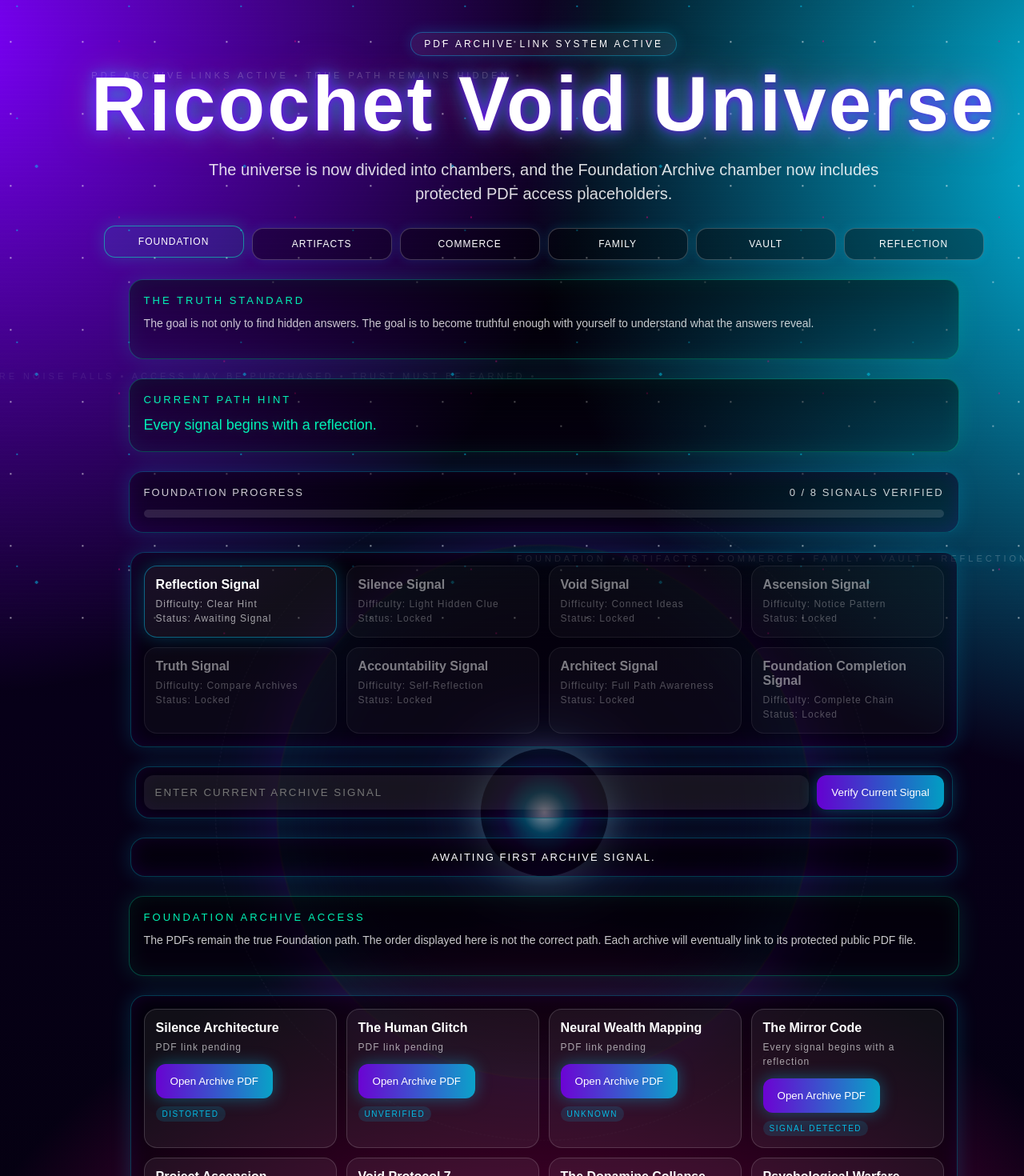
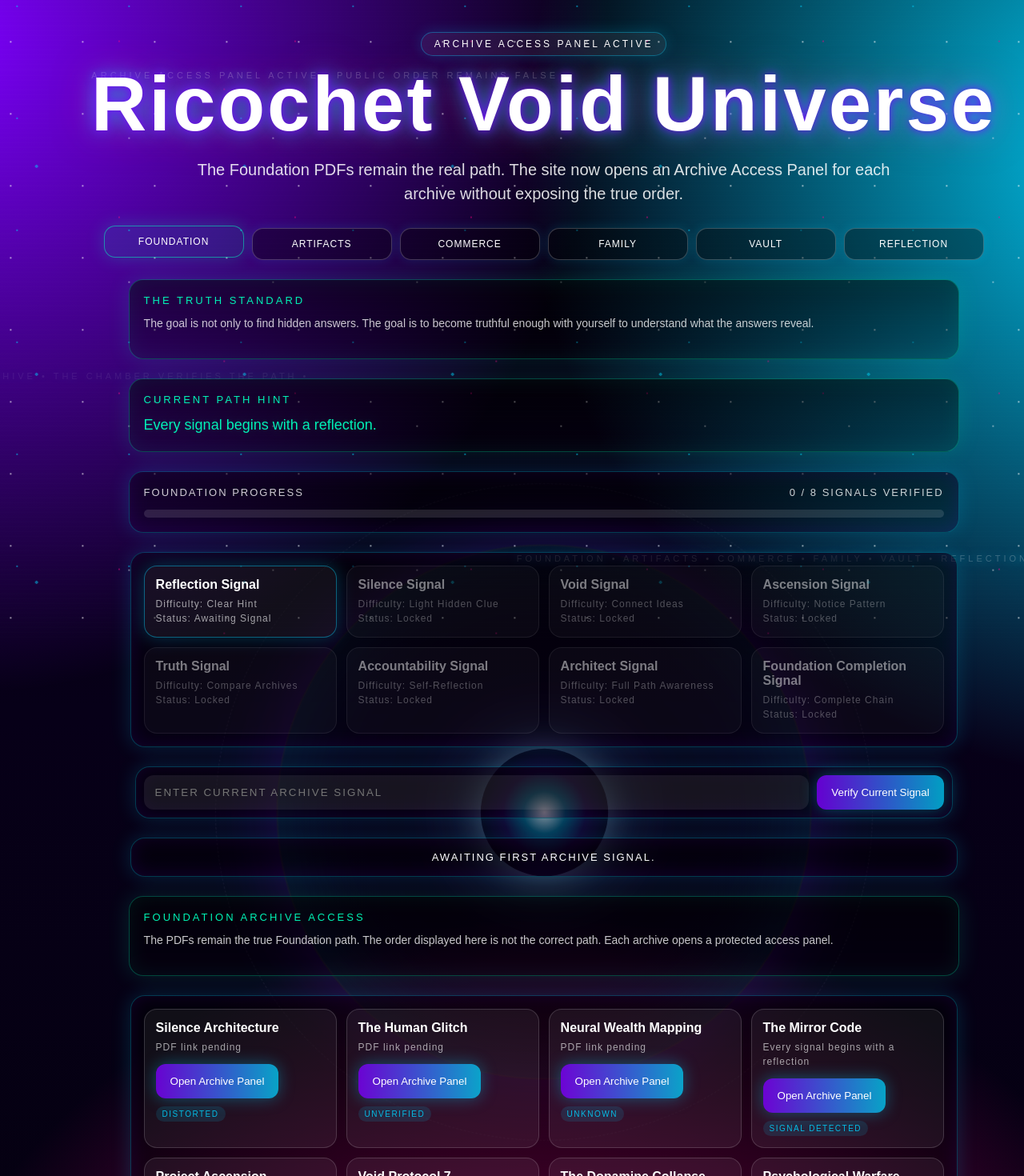
Before and after one commit to 5n7h5hh7dv-code/Ricochet.void-universe, a React (Vite) app: page / in a window 1280 px wide. Shown: the top 1470 px of the page at 80% size. Built offline with nearby package versions, Linux system fonts and the light colour scheme.

Commit message:
Update App.jsx

```diff
--- a/src/App.jsx
+++ b/src/App.jsx
@@ -12,14 +12,14 @@ const signals = [
 ];
 
 const archivePdfs = [
-  ["Silence Architecture", "PDF link pending", "Distorted"],
-  ["The Human Glitch", "PDF link pending", "Unverified"],
-  ["Neural Wealth Mapping", "PDF link pending", "Unknown"],
-  ["The Mirror Code", "Every signal begins with a reflection", "Signal Detected"],
-  ["Project Ascension", "PDF link pending", "Dormant"],
-  ["Void Protocol 7", "PDF link pending", "Fragment Found"],
-  ["The Dopamine Collapse Manual", "PDF link pending", "Partial Signal"],
-  ["Psychological Warfare Against Yourself", "PDF link pending", "Unknown"],
+  { title: "Silence Architecture", note: "PDF link pending", status: "Distorted", file: "/archives/silence-architecture.pdf" },
+  { title: "The Human Glitch", note: "PDF link pending", status: "Unverified", file: "/archives/the-human-glitch.pdf" },
+  { title: "Neural Wealth Mapping", note: "PDF link pending", status: "Unknown", file: "/archives/neural-wealth-mapping.pdf" },
+  { title: "The Mirror Code", note: "Every signal begins with a reflection", status: "Signal Detected", file: "/archives/the-mirror-code.pdf" },
+  { title: "Project Ascension", note: "PDF link pending", status: "Dormant", file: "/archives/project-ascension.pdf" },
+  { title: "Void Protocol 7", note: "PDF link pending", status: "Fragment Found", file: "/archives/void-protocol-7.pdf" },
+  { title: "The Dopamine Collapse Manual", note: "PDF link pending", status: "Partial Signal", file: "/archives/dopamine-collapse-manual.pdf" },
+  { title: "Psychological Warfare Against Yourself", note: "PDF link pending", status: "Unknown", file: "/archives/psychological-warfare-against-yourself.pdf" },
 ];
 
 const artifacts = [
@@ -54,6 +54,7 @@ function getCountdown(targetDate) {
 
 export default function App() {
   const [activeChamber, setActiveChamber] = useState("foundation");
+  const [selectedArchive, setSelectedArchive] = useState(null);
   const [currentSignal, setCurrentSignal] = useState(0);
   const [signalInput, setSignalInput] = useState("");
   const [signalStatus, setSignalStatus] = useState("idle");
@@ -74,9 +75,7 @@ export default function App() {
   const foundationComplete = completed >= signals.length;
 
   useEffect(() => {
-    const timer = setInterval(() => {
-      setCountdown(getCountdown("2026-12-31T23:59:59"));
-    }, 1000);
+    const timer = setInterval(() => setCountdown(getCountdown("2026-12-31T23:59:59")), 1000);
     return () => clearInterval(timer);
   }, []);
 
@@ -427,11 +426,23 @@ export default function App() {
           box-shadow: 0 0 20px rgba(0,212,255,0.35);
           cursor: pointer;
           transition: 0.3s ease;
+          text-decoration: none;
+          display: inline-block;
         }
 
         .actionButton:hover {
           transform: translateY(-2px);
           box-shadow: 0 0 24px rgba(0,212,255,0.55), 0 0 38px rgba(125,0,255,0.35);
+        }
+
+        .secondaryButton {
+          border: 1px solid rgba(255,255,255,0.2);
+          border-radius: 12px;
+          padding: 12px 16px;
+          color: white;
+          background: rgba(255,255,255,0.08);
+          cursor: pointer;
+          margin-left: 10px;
         }
 
         .gateResult {
@@ -603,18 +614,18 @@ export default function App() {
       <div className="voidSymbol"></div>
       <div className="voidCore"></div>
 
-      <div className="dataStream streamOne">pdf archive links active • true path remains hidden •</div>
+      <div className="dataStream streamOne">archive access panel active • public order remains false •</div>
       <div className="dataStream streamTwo">foundation • artifacts • commerce • family • vault • reflection •</div>
-      <div className="dataStream streamThree">signal grows where noise falls • access may be purchased • trust must be earned •</div>
+      <div className="dataStream streamThree">the pdf is the archive • the chamber verifies the path •</div>
 
       <section className="panel">
-        <div className="signalTag">PDF Archive Link System Active</div>
+        <div className="signalTag">Archive Access Panel Active</div>
 
         <h1>Ricochet Void Universe</h1>
 
         <p className="subtitle">
-          The universe is now divided into chambers, and the Foundation Archive chamber
-          now includes protected PDF access placeholders.
+          The Foundation PDFs remain the real path. The site now opens an Archive
+          Access Panel for each archive without exposing the true order.
         </p>
 
         <div className="chamberNav">
@@ -689,24 +700,49 @@ export default function App() {
             <div className="card sectionPad greenPanel">
               <div className="cardTitle">Foundation Archive Access</div>
               <p>
-                The PDFs remain the true Foundation path. The order displayed here is not
-                the correct path. Each archive will eventually link to its protected public
-                PDF file.
+                The PDFs remain the true Foundation path. The order displayed here is
+                not the correct path. Each archive opens a protected access panel.
               </p>
             </div>
 
             <div className="card grid4">
-              {archivePdfs.map(([title, note, status]) => (
-                <div className="universeCard" key={title}>
-                  <strong>{title}</strong>
-                  <span>{note}</span>
-                  <button className="actionButton" style={{ marginTop: "12px" }}>
-                    Open Archive PDF
+              {archivePdfs.map((archive) => (
+                <div className="universeCard" key={archive.title}>
+                  <strong>{archive.title}</strong>
+                  <span>{archive.note}</span>
+                  <button className="actionButton" style={{ marginTop: "12px" }} onClick={() => setSelectedArchive(archive)}>
+                    Open Archive Panel
                   </button>
-                  <div className="status">{status}</div>
+                  <div className="status">{archive.status}</div>
                 </div>
               ))}
             </div>
+
+            {selectedArchive && (
+              <div className="card sectionPad greenPanel">
+                <div className="cardTitle">Archive Access Panel</div>
+                <p><strong>{selectedArchive.title}</strong></p>
+                <p>
+                  This archive is part of the Foundation path. The public display order
+                  is not the true progression order. The user must follow the hidden
+                  signals inside the PDFs.
+                </p>
+                <p>
+                  Future PDF path:
+                  <br />
+                  <span style={{ color: "rgba(0,255,190,0.95)" }}>{selectedArchive.file}</span>
+                </p>
+                <p>
+                  Status: {selectedArchive.status}
+                </p>
+                <a className="actionButton" href={selectedArchive.file} target="_blank" rel="noreferrer">
+                  Open PDF File
+                </a>
+                <button className="secondaryButton" onClick={() => setSelectedArchive(null)}>
+                  Close Panel
+                </button>
+              </div>
+            )}
           </>
         )}
 
@@ -928,7 +964,7 @@ export default function App() {
           creator vault materials.
         </div>
 
-        <div className="hiddenSignal">the pdf is the archive. the chamber verifies the path.</div>
+        <div className="hiddenSignal">the archive opens when attention becomes proof</div>
       </section>
     </main>
   );
```
